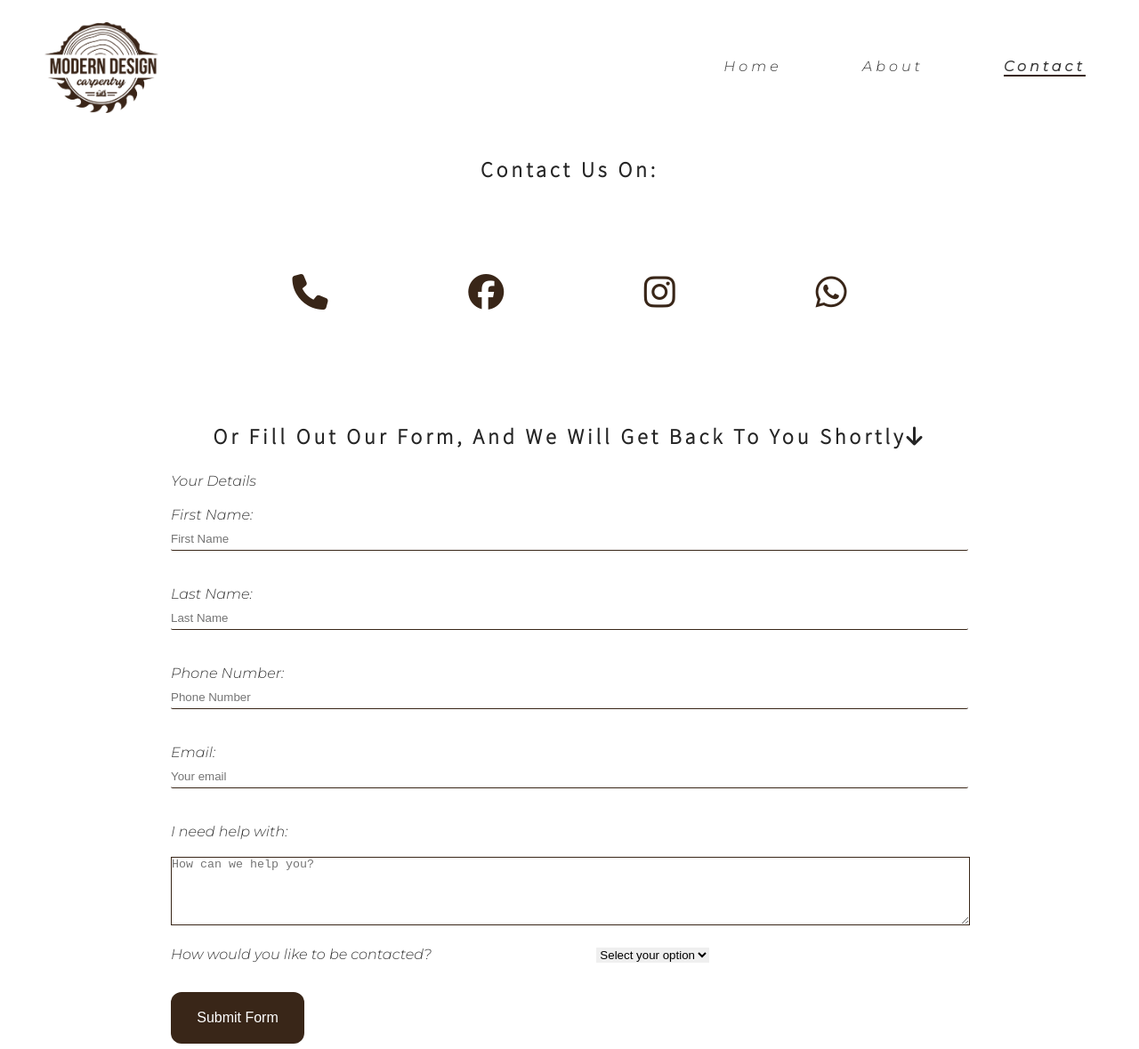
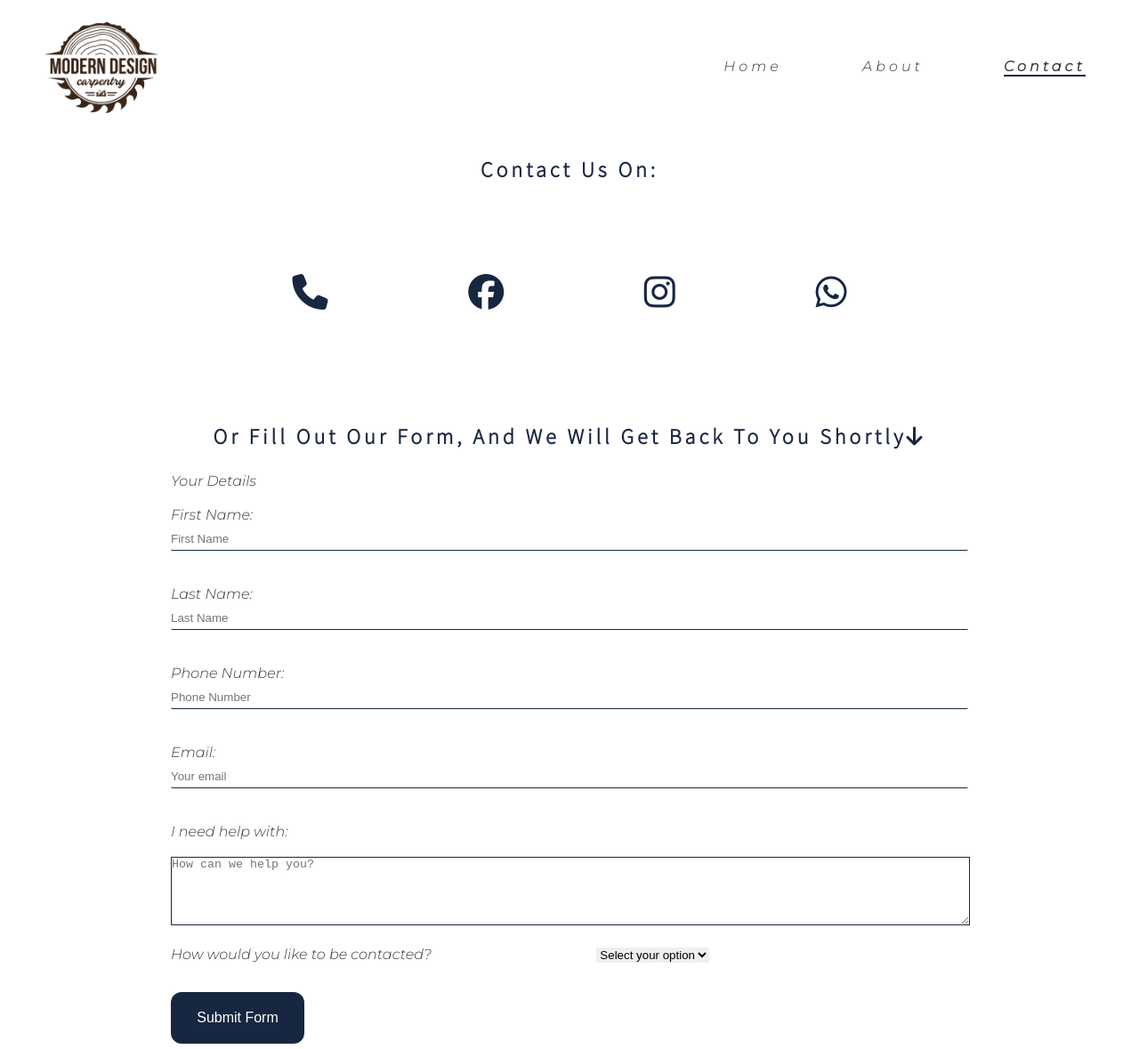
Before and after one commit to IvanildeSLacey/1stModernDesignCarpentry, a plain HTML site: page contactus.html in a window 1280 px wide. Shown: the top 1179 px of the page at 89% size. Drawn offline with Linux system fonts and the light colour scheme; grey boxes are pictures that could not be loaded.

Commit message:
Color change css

```diff
--- a/assets/css/style.css
+++ b/assets/css/style.css
@@ -19,7 +19,7 @@ h1, h2 {
     font-family: Source Sans Pro, sans-serif;
     text-transform: capitalize;
     letter-spacing: 4px;
-    color: #252525;
+    color: #172741;
     text-align: center;
     margin-bottom: 25px;
 }
@@ -54,12 +54,12 @@ h1, h2 {
 }
 
 #nav a:hover {
-    border-bottom: 1px solid #392618;
+    border-bottom: 1px solid #172741;
 }
 
 .active {
-    border-bottom: 2px solid #392618;
-    color: #392618;
+    border-bottom: 2px solid #172741;
+    color: #172741;
     font-weight: bold;
 }
 
@@ -141,7 +141,7 @@ img{
 
 .button {
     border-radius: 12px;
-    background-color: #392618;
+    background-color: #172741;
     border: none;
     color: #FFFFFF;
     text-align: center;
@@ -272,23 +272,23 @@ form {
 
 .text-input {
     background: transparent;
-    color: #392618;
+    color: #172741;
     width: 100%;
     height: 25px;
     margin: 5px 0 20px;
-    border-bottom: 1px solid #392618;
+    border-bottom: 1px solid #172741;
     border-radius: 2px;
 }
 
 .write-box {
     height: 75px;
     width: 100%;
-    border: 1px solid #392618;
+    border: 1px solid #172741;
 }
 
 .submit {
     border-radius: 12px;
-    background-color: #392618;
+    background-color: #172741;
     border: none;
     color: #FFFFFF;
     text-align: center;
@@ -303,8 +303,8 @@ form {
 
 .submit:hover {
      background-color: #FFFFFF;
-     color: #392618;
-     border: 2PX solid #392618;
+     color: #172741;
+     border: 2PX solid #172741;
 }
 
 #map {
@@ -334,7 +334,7 @@ footer {
     font-size: 250%;
     margin: 1%;
     padding: 5%;
-    color: #392618;
+    color: #172741;
 }
 
 #call i:hover {
```
Also changed, not shown: assets/images/HarryLaceyCarpentry.png (added).
